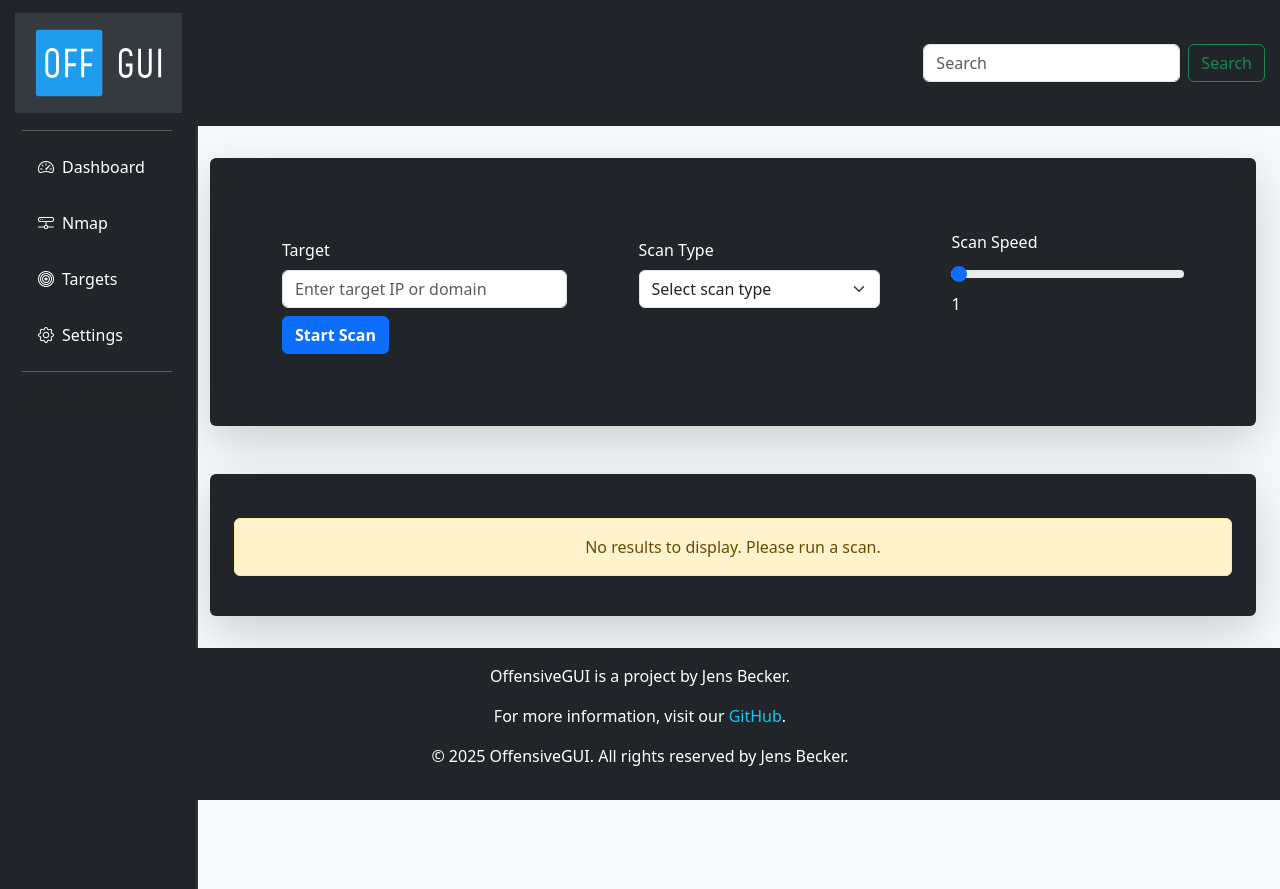
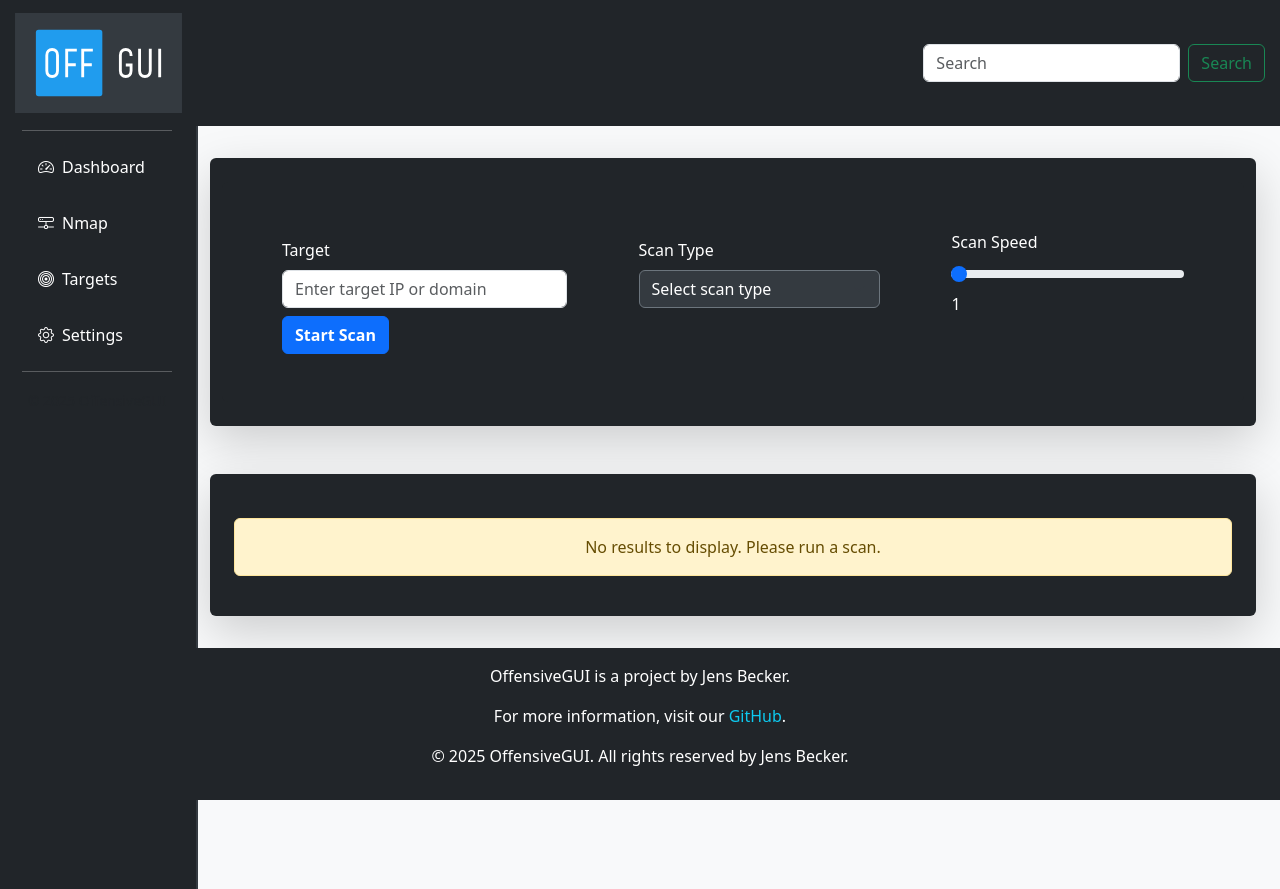
Before and after one commit to jensbecker-dev/OffensiveGUI, a Flask app: page /nmap in a window 1280 px wide. Shown: the top 889 px of the page. Run offline with Flask 3, Linux system fonts and the light colour scheme.

Commit message:
Add styles for scan type select element in styles.css

```diff
--- a/static/css/styles.css
+++ b/static/css/styles.css
@@ -50,6 +50,17 @@ header {
     text-align: center; /* Bootstrap-Klasse text-center kann verwendet werden */
     cursor: pointer;
 }
+
+select#scan_type {
+        background-color: #343a40;
+        color: white;
+        border: 1px solid #6c757d;
+    }
+    select#scan_type option {
+        background-color: #343a40;
+        color: white;
+    }
+
 .main-content {
     padding: 20px; /* Bootstrap-Klasse p-4 kann verwendet werden */
 }
```
